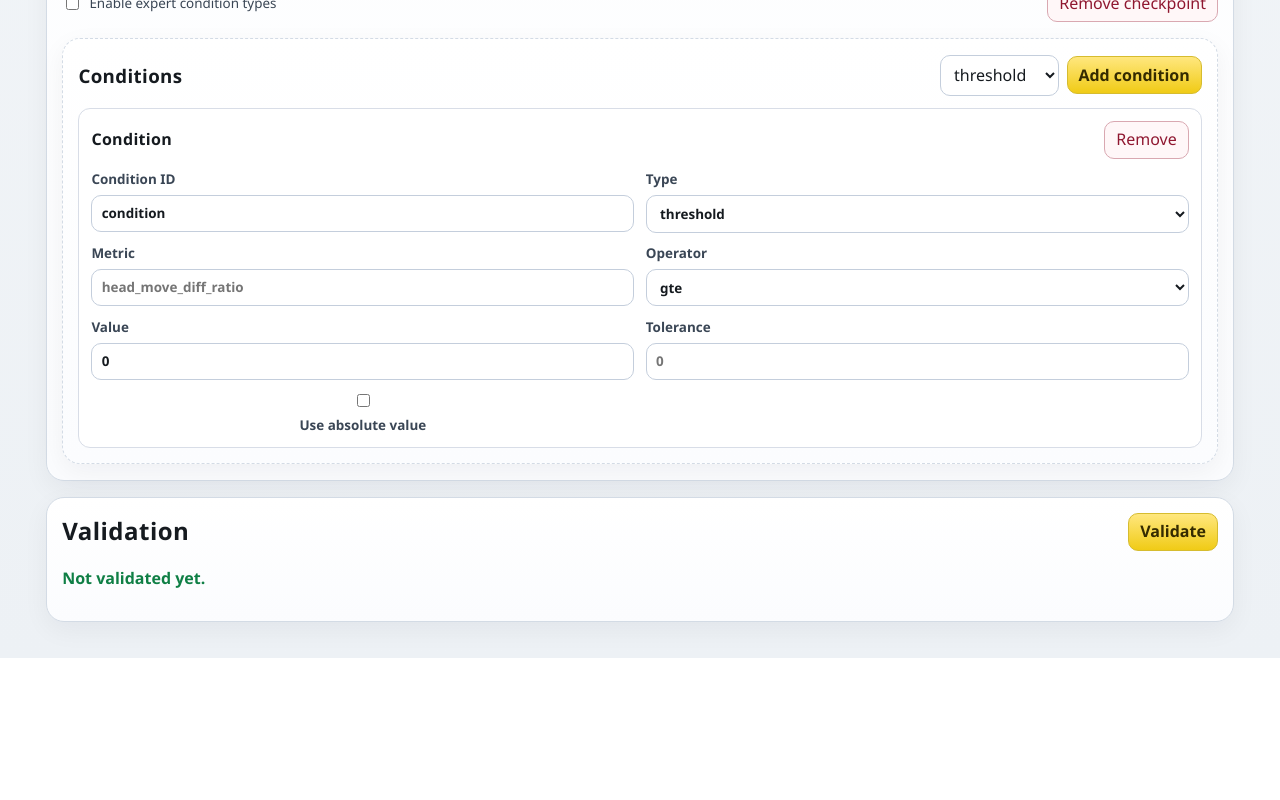
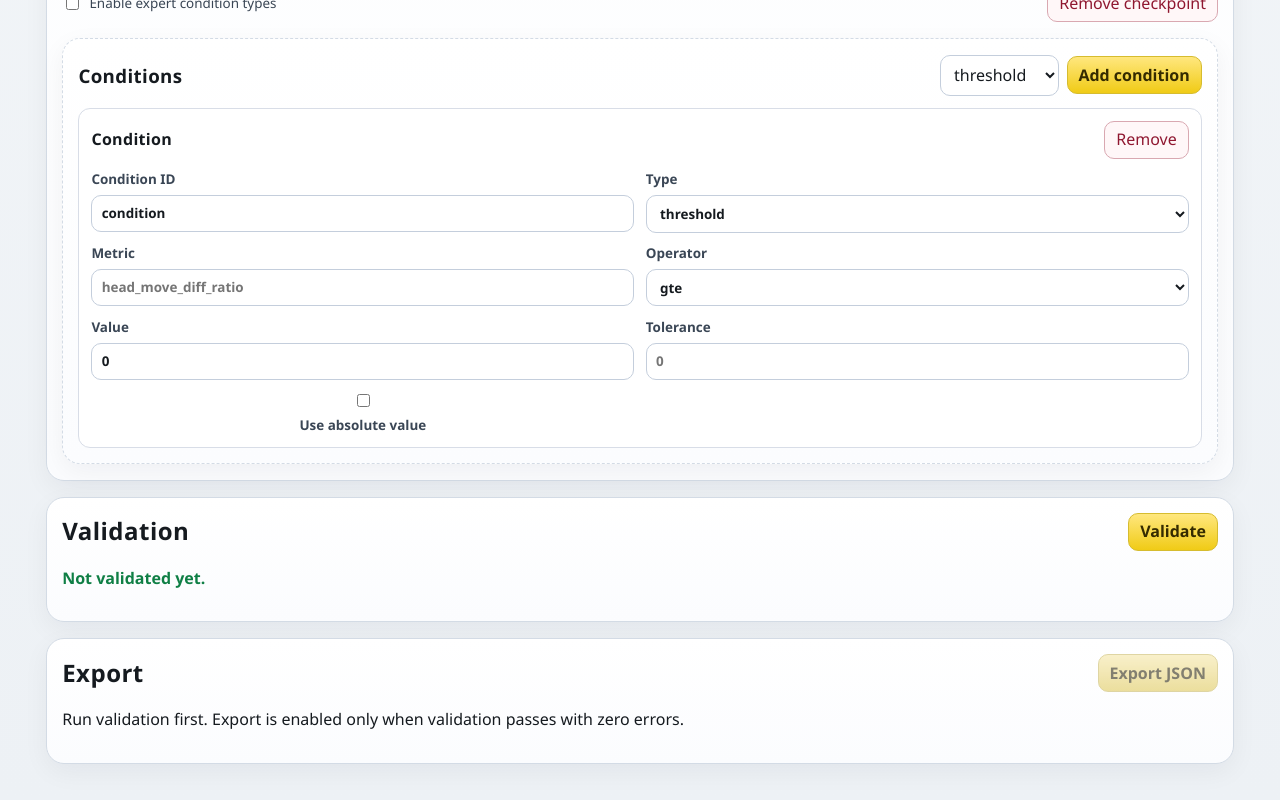
Before and after one commit to gakiw0/SOP-Generalization, a React (Vite) app in the folder ui/: page / in a window 1280 px wide. Shown: the part 1438-2238 px from the top of the page. Before the commit the page ends 2096 px from the top, so only its background shows below. Built offline with nearby package versions, Linux system fonts and the light colour scheme.

Commit message:
update: wire validate/export flow and disable invalid export

```diff
--- a/ui/src/features/coach-builder/CoachBuilderPage.tsx
+++ b/ui/src/features/coach-builder/CoachBuilderPage.tsx
@@ -1,5 +1,6 @@
-import { useMemo, useReducer, useState } from 'react'
-import { createInitialState } from './draftTypes'
+import { useEffect, useMemo, useReducer, useState } from 'react'
+import { createInitialState, normalizeDraftForExport } from './draftTypes'
+import { downloadRuleSetJson } from './export'
 import { summarizeValidation, toRuleSetSchemaV1 } from './mappers'
 import { coachDraftReducer } from './reducer'
 import { validateRuleSet } from './validation'
@@ -15,6 +16,7 @@ export function CoachBuilderPage() {
   const [validationErrors, setValidationErrors] = useState<
     Array<{ path: string; message: string }>
   >([])
+  const [hasValidated, setHasValidated] = useState(false)
 
   const selectedStep = useMemo(
     () => state.draft.steps.find((step) => step.id === state.selectedStepId) ?? null,
@@ -29,11 +31,27 @@ export function CoachBuilderPage() {
     [state.draft.steps]
   )
 
+  useEffect(() => {
+    setHasValidated(false)
+  }, [state.draft])
+
   const runValidation = () => {
-    const ruleSet = toRuleSetSchemaV1(state.draft)
+    const ruleSet = toRuleSetSchemaV1(normalizeDraftForExport(state.draft))
     const errors = validateRuleSet(ruleSet)
     setValidationErrors(errors)
     setValidationSummary(summarizeValidation(errors))
+    setHasValidated(true)
+    return errors
+  }
+
+  const handleExport = () => {
+    const errors = runValidation()
+    if (errors.length > 0) return
+
+    const normalizedDraft = normalizeDraftForExport(state.draft)
+    const ruleSet = toRuleSetSchemaV1(normalizedDraft)
+    const fileName = normalizedDraft.metadata.ruleSetId || 'rule_set'
+    downloadRuleSetJson(ruleSet, fileName)
   }
 
   const navigateFromPath = (path: string) => {
@@ -208,6 +226,25 @@ export function CoachBuilderPage() {
         onValidate={runValidation}
         onNavigateError={navigateFromPath}
       />
+
+      <section className="cb-panel">
+        <div className="cb-panel-header">
+          <h2>Export</h2>
+          <div className="cb-export-actions">
+            <button
+              type="button"
+              className="cb-primary"
+              disabled={!hasValidated || validationErrors.length > 0}
+              onClick={handleExport}
+            >
+              Export JSON
+            </button>
+          </div>
+        </div>
+        <p>
+          Run validation first. Export is enabled only when validation passes with zero errors.
+        </p>
+      </section>
     </main>
   )
 }
```
